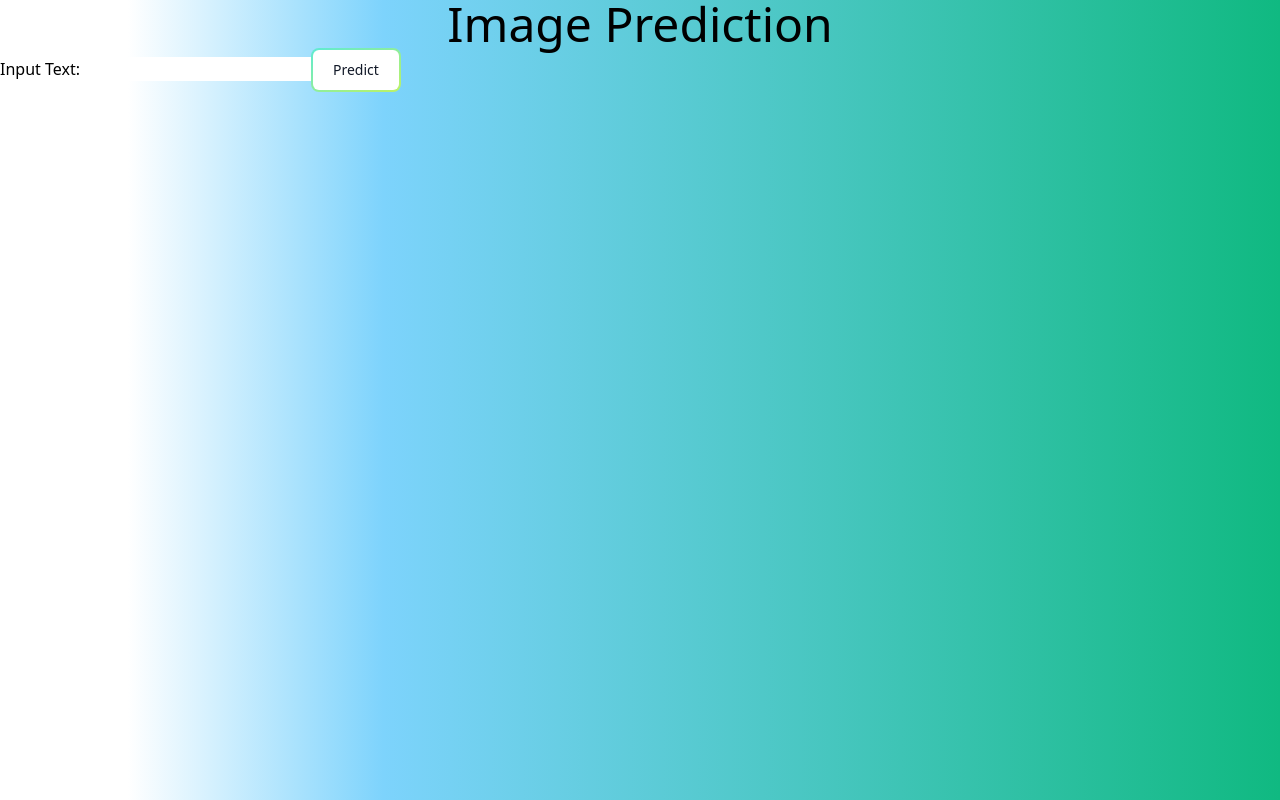
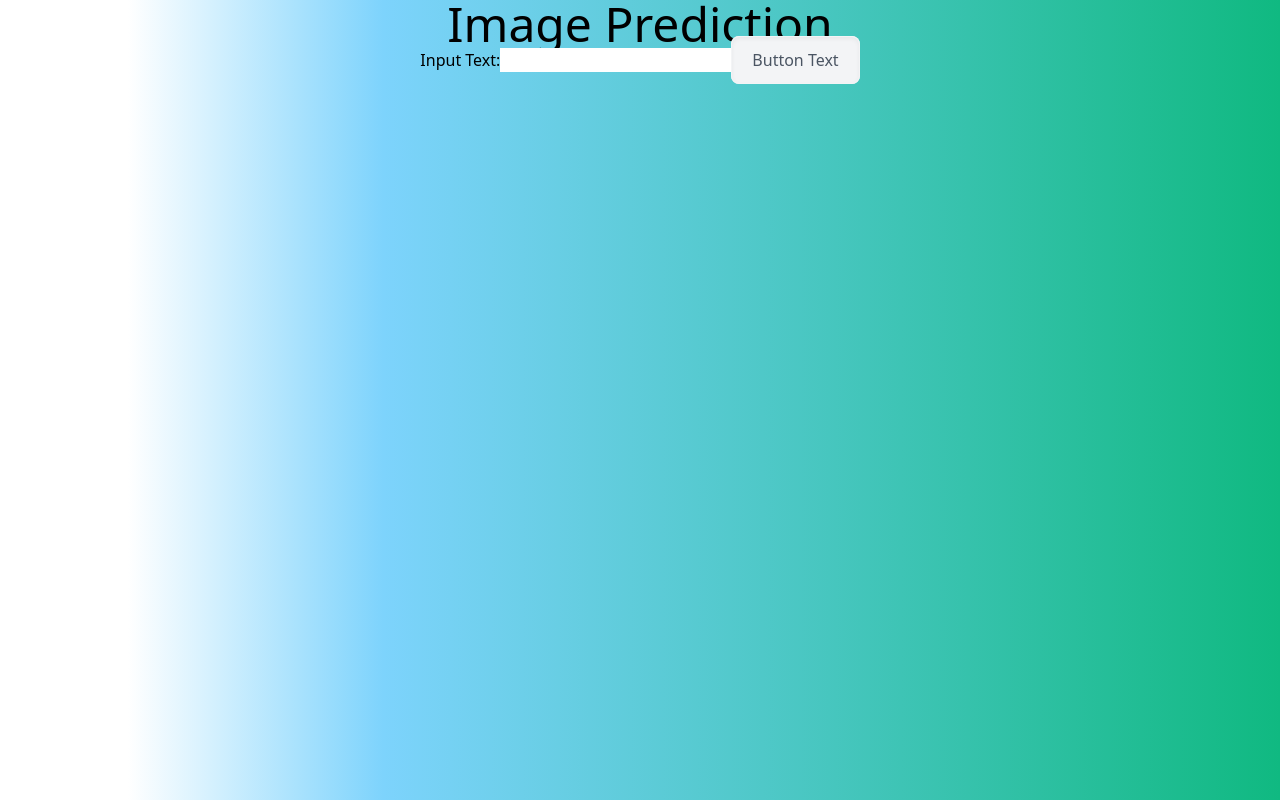
Before and after one commit to anubhav-aryan/accenture, a Next.js app in the folder frontend/: page /imageprediction in a window 1280 px wide. Built offline with nearby package versions, Linux system fonts and the light colour scheme.

Commit message:
fix: button ui

```diff
--- a/frontend/src/components/TextToImage.tsx
+++ b/frontend/src/components/TextToImage.tsx
@@ -29,29 +29,40 @@ export default function ImagePrediction() {
       <div className="justify-center text-center text-5xl text-black">
         Image Prediction
       </div>
+      <div className="flex justify-center">
         <form onSubmit={handleSubmit(onSubmit)}>
           <label>
             Input Text:
             <input {...register("inputText")} type="text" />
           </label>
-        <button
-          type="submit"
-          className="group relative mb-2 mr-2 inline-flex items-center justify-center overflow-hidden rounded-lg bg-gradient-to-br from-teal-300 to-lime-300 p-0.5 text-sm font-medium text-gray-900 focus:outline-none focus:ring-4 focus:ring-lime-200 group-hover:from-teal-300 group-hover:to-lime-300 dark:text-white dark:hover:text-gray-900 dark:focus:ring-lime-800"
+          <button type="submit">
+            <a
+              href="#_"
+              className="group relative overflow-hidden rounded-lg border border-gray-100 bg-gray-100 px-5 py-3 font-medium text-gray-600 shadow-inner"
             >
-          {" "}
-          <span className="relative rounded-md bg-white px-5 py-2.5 transition-all duration-75 ease-in group-hover:bg-opacity-0 dark:bg-gray-900">
-            {" "}
-            Predict{" "}
-          </span>{" "}
+              <span className="ease absolute left-0 top-0 h-0 w-0 border-t-2 border-gray-600 transition-all duration-200 group-hover:w-full"></span>
+              <span className="ease absolute bottom-0 right-0 h-0 w-0 border-b-2 border-gray-600 transition-all duration-200 group-hover:w-full"></span>
+              <span className="ease absolute left-0 top-0 h-0 w-full bg-gray-600 transition-all delay-200 duration-300 group-hover:h-full"></span>
+              <span className="ease absolute bottom-0 left-0 h-0 w-full bg-gray-600 transition-all delay-200 duration-300 group-hover:h-full"></span>
+              <span className="absolute inset-0 h-full w-full bg-gray-900 opacity-0 delay-300 duration-300 group-hover:opacity-100"></span>
+              <span className="ease relative transition-colors delay-200 duration-300 group-hover:text-white">
+                Button Text
+              </span>
+            </a>
           </button>
         </form>
 
         {predictionResult && (
-        <div className="flex">
+          <div className="flex flex-col items-end justify-end">
             <h2>Prediction Result:</h2>
-          <img src={predictionResult.data[0]} alt="Predicted Image" />
+            <img
+              src={predictionResult.data[0]}
+              alt="Predicted Image"
+              className="mt-4" // Add margin-top for spacing
+            />
           </div>
         )}
       </div>
+    </div>
   );
 }
```
Lines whose indentation alone changed are shown as unchanged.
